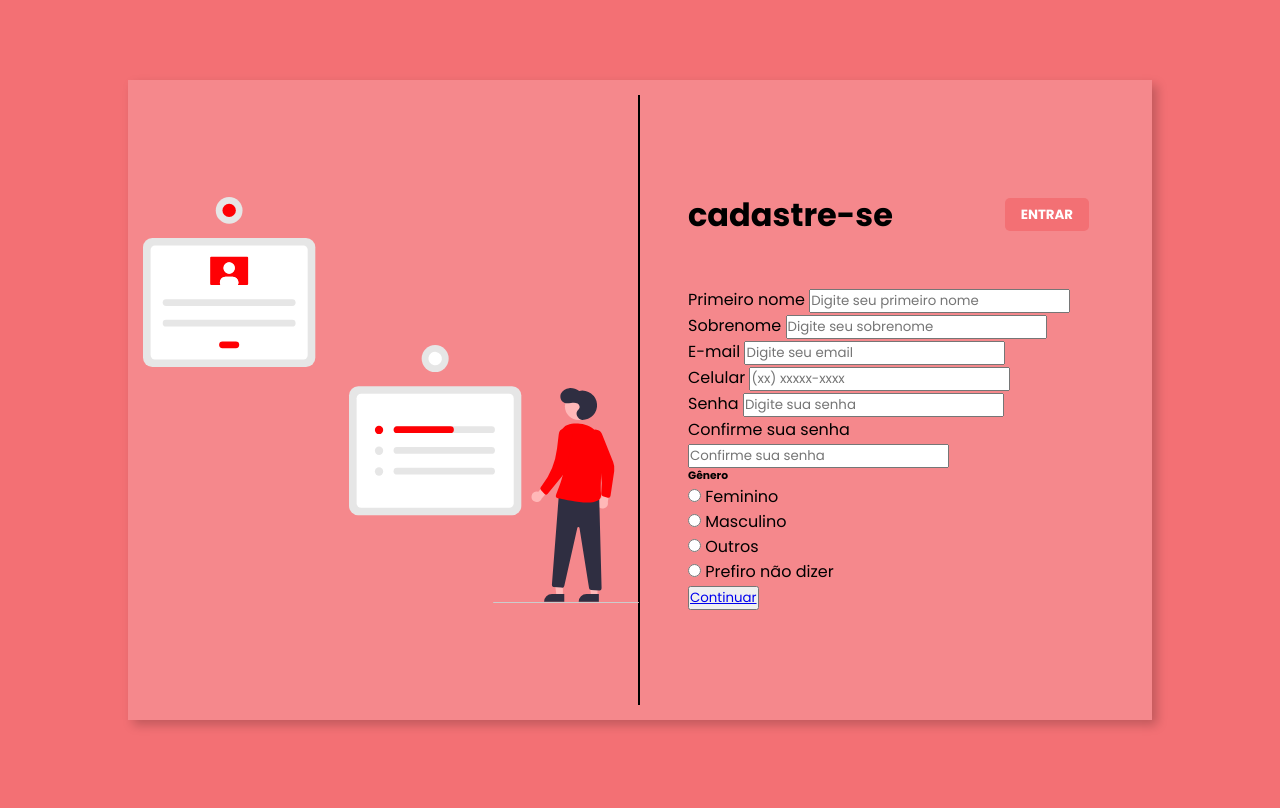
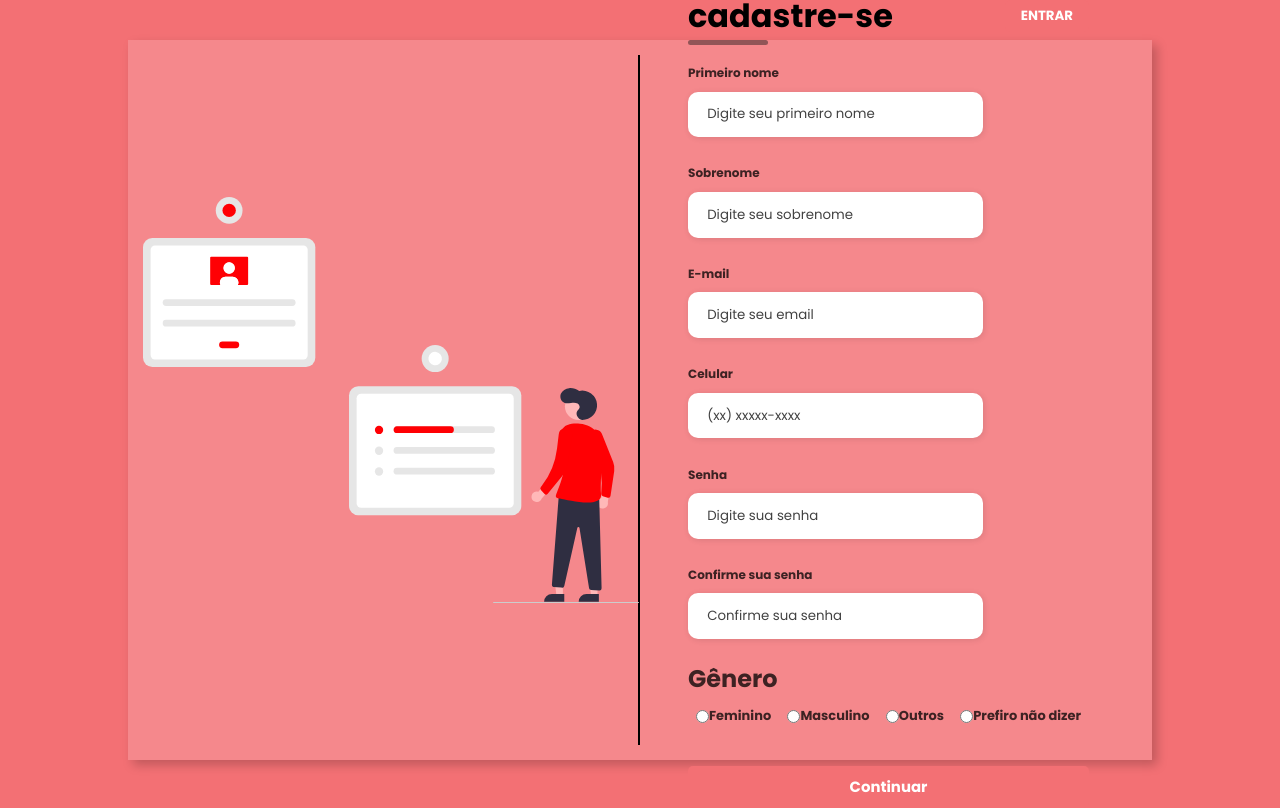
Before and after one commit to Leothurm/Projeto-formulario-cadastro, a plain HTML site: page index.html in a window 1280 px wide. Drawn offline with Linux system fonts and the light colour scheme.

Commit message:
CSS parte 2

```diff
--- a/css/style.css
+++ b/css/style.css
@@ -20,7 +20,7 @@ body{
 .container{
     width: 80%;
     display: flex;
-    height: 80vh;
+    height: 90vh;
     padding: 15px;
     background-color: #f5888c;
     box-shadow: 5px 5px 10px rgba(0, 0, 0, 0.212);
@@ -31,7 +31,6 @@ body{
     display: flex;
     justify-content: center;
     align-items: center;
-
     padding: 1rem;
     border-right: 2px solid black;
 
@@ -51,7 +50,7 @@ body{
 }
 
 .form-header{
-    margin-bottom: 3rem;
+    margin-bottom: 0.5rem;
     display: flex;
     justify-content: space-between;
 }
@@ -70,7 +69,6 @@ body{
 }
 
 .loguin-button button:hover{
-    position: relative;
     transition: all 0.5s;
     background-color: #915557;
 }
@@ -79,4 +77,105 @@ body{
     text-decoration: none;
     font-weight: 700;
     color: #FFF;
+
 }
+
+.form-header h1::after{
+    content: '';
+    display: block;
+    width: 5rem;
+    height: 0.3rem;
+    background-color: #915557;
+    margin: 0 auto;
+    position: absolute;
+    border-radius: 5px;
+}
+
+.input-group{
+    display: flex;
+    flex-wrap: wrap;
+    justify-content: space-between;
+    padding: 1rem 0 0 0;
+}
+
+.input-box{
+    display: flex;
+    flex-direction: column;
+    margin-bottom: 1.1rem;
+}
+
+.input-box input{
+    margin: 0.6rem 0;
+    padding: 0.8rem 1.2rem;
+    border: none;
+    border-radius: 10px;
+    box-shadow: 1px 1px 6px #0000001c;
+}
+
+.input-box input:hover{
+    background-color: #eeeeee75;
+}
+
+.input-box input:focus-visible{
+    outline: 1px solid #915557;
+}
+
+.input-box label,
+.gender-title h6{
+    font-size: 0.75rem;
+    font-weight: 700;
+    color: #000000c0;
+}
+
+.gender-title h6{
+    font-size: 1.5rem;
+    margin-top: -5px;
+}
+
+
+
+.input-box input::placeholder{
+    color: #000000be;
+}
+
+.gender-group{
+    display: flex;
+    justify-content: space-between;
+    margin-top: 0.62rem;
+    padding: 0 0.5rem;
+}
+
+.gender-input{
+    display: flex;
+    align-items: center;
+}
+
+.gender-input label{
+    font-size: 0.81rem;
+    font-weight: 700;
+    color: #000000c0;
+
+}
+
+.continue-button button{
+    width: 100%;
+    margin-top: 2.5rem;
+    border: none;
+    background-color:#F37074 ;
+    padding: 0.62rem;
+    border-radius: 5px;
+    cursor: pointer;
+}
+
+.continue-button button:hover{
+  background-color: #915557;
+  transition: all 0.5s;
+
+}
+
+.continue-button button a{
+    text-decoration: 0;
+    font-size: 0.93rem;
+    font-weight: 700;
+    color: #fff;
+}
```
